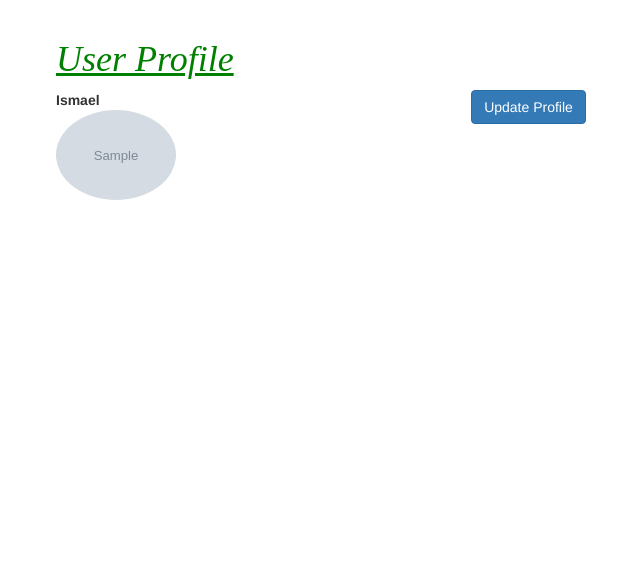
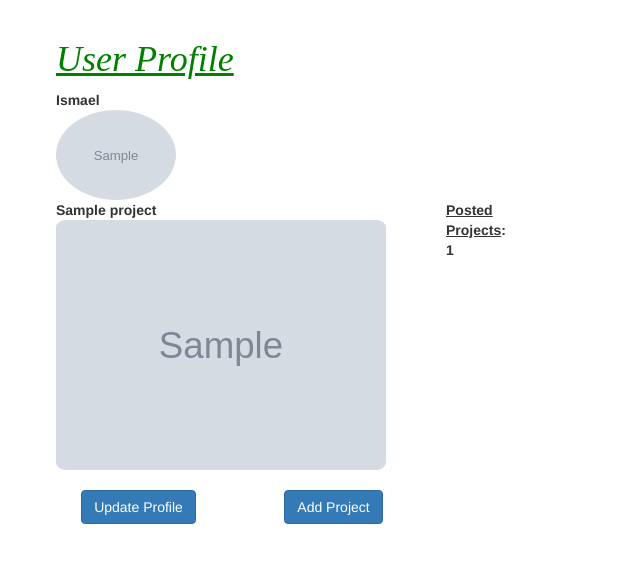
Before and after one commit to munganyendesandrine/Awards, a Django app: a page that uses award_app/templates/myprofile.html in a window 1280 px wide. Shown: the part 96-659 px from the top of the page, without its empty margins (14-654 px from the left). Run offline with Django 3.2, Linux system fonts and the light colour scheme; a user stored in the database is signed in; data comes from the database, SQL or seed files in the repository; tables that the repository leaves empty hold one stand-in row (values such as "Sample post"); grey boxes marked "Sample" are stand-in pictures; some libraries are stand-ins or nearby versions.

Commit message:
Number of posted projects auto calculated

```diff
--- a/award_app/models.py
+++ b/award_app/models.py
@@ -30,5 +30,13 @@ class Projects(models.Model):
     def save_projects(self):
         self.save()
 
+    @classmethod
+    def get_pic(cls,id):
+        Projects.objects.all()
+
+    @classmethod
+    def count_posts(cls,id):
+        Projects.objects.all().count()
+
     def __str__(self):
         return self.title
--- a/award_app/templates/myprofile.html
+++ b/award_app/templates/myprofile.html
@@ -25,18 +25,35 @@
                     {% for i in img %}
                     <div class="col-md-4">
                       <strong>{{i.user}}</strong><br>
-                      <img src="{{i.profile_photo.url}}" class="img-responsive" alt="Image" width=400 height=100 class="avatar">
+                      <img src="{{i.profile_photo.url}}" class="img-responsive" alt="Image">
                     </div>
+                    {% endfor %}
 
+                </div>
+              <div class="imgnew">
+                <div class="row">
+                  {% for j in pic %}
+                  <div class="col-md-4">
+                    <strong>{{j.title}}</strong><br>
+                    <img src="{{j.image_landing_page.url}}" class="img-responsive" alt="Image" width=400 height=100 class="avatar">
+                  </div>
 
-                    <!-- <div class="col-md-1">
-                      <strong><u>Posts</u>: {{postsNumber}} </strong>
-                    </div> -->
-                    {% endfor %}
-                    <div class="col-md-2">
-                      <p class='text-center'><a href="{%url 'myprofile'%}" class="btn btn-primary ">Update Profile</a></p>
-                    </div>
+                  <div class="col-md-1">
+                    <strong><u>Posted Projects</u>: {{num_posts}} </strong>
+                  </div>
+
+                  {% endfor %}
+              </div><br>
+              <div class="row">
+                <div class="col-md-2">
+                  <p class='text-center'><a href="{%url 'myprofile'%}" class="btn btn-primary ">Update Profile</a></p>
                 </div>
+                <div class="col-md-2">
+                  <p class='text-center'><a href="{%url 'project_image'%}" class="btn btn-primary ">Add Project</a></p>
+                </div>
+              </div>
+
+            </div>
         </div>
 
 </body>
--- a/award_app/urls.py
+++ b/award_app/urls.py
@@ -9,6 +9,7 @@ urlpatterns=[
     url(r'^$',views.welcome, name='welcome'),
     url(r'^new/profileform$', views.my_profile, name='myprofile'),
     url(r'^new/profilepage$', views.profile_page, name='myprofilepage'),
+    url(r'^new/project_image$', views.my_picture, name='project_image'),
 ]
 if settings.DEBUG:
     urlpatterns+= static(settings.MEDIA_URL, document_root = settings.MEDIA_ROOT)
--- a/award_app/views.py
+++ b/award_app/views.py
@@ -1,7 +1,7 @@
 from django.shortcuts import render,redirect
 from django.contrib.auth.decorators import login_required
 from .models import Profile,Projects
-from .forms import ProfileForm
+from .forms import ProfileForm,ProjectsForm
 #ProjectsForm
 
 # Create your views here.
@@ -13,7 +13,9 @@ def welcome(request):
 def profile_page(request):
     current_user = request.user
     img=Profile.objects.all()
-    return render(request,'myprofile.html',{"img": img})
+    pic=Projects.objects.all()
+    num_posts=Projects.objects.all().count()
+    return render(request,'myprofile.html',{"img": img,"pic":pic,"num_posts":num_posts})
 
 
 @login_required(login_url='/accounts/login/')
@@ -30,3 +32,18 @@ def my_profile(request):
     else:
         form = ProfileForm()
     return render(request, 'profile.html', {"form": form})
+
+@login_required(login_url='/accounts/login/')
+def my_picture(request):
+    current_user = request.user
+    if request.method == 'POST':
+        form = ProjectsForm(request.POST, request.FILES)
+        if form.is_valid():
+            picture = form.save(commit=False)
+            picture.user = current_user
+            picture.save()
+        return redirect('myprofilepage')
+
+    else:
+        form = ProjectsForm()
+    return render(request, 'pictures.html', {"form": form})
```
Also changed, not shown: award_app/forms.py (+4 -4 lines), award_app/templates/pictures.html (added, +38 -0 lines), media/picture/house.jpg (added).
